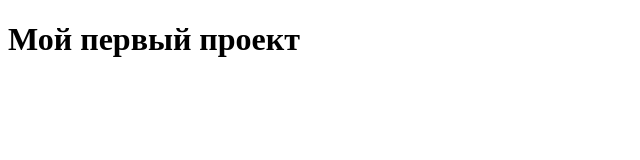
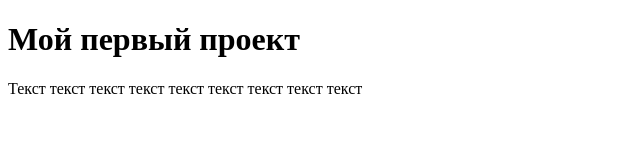
Before and after one commit to zorox112/how-to-learn, a plain HTML site: page index.html in a window 1280 px wide. Shown: the whole page, without its empty margins (0-640 px from the left). Drawn offline with Linux system fonts and the light colour scheme.

Commit message:
Update index.html

```diff
--- a/index.html
+++ b/index.html
@@ -8,5 +8,6 @@
 </head>
 <body>
     <h1>Мой первый проект</h1>
+    <p>Текст текст текст текст текст текст текст текст текст</p>
 </body>
 </html>
```
